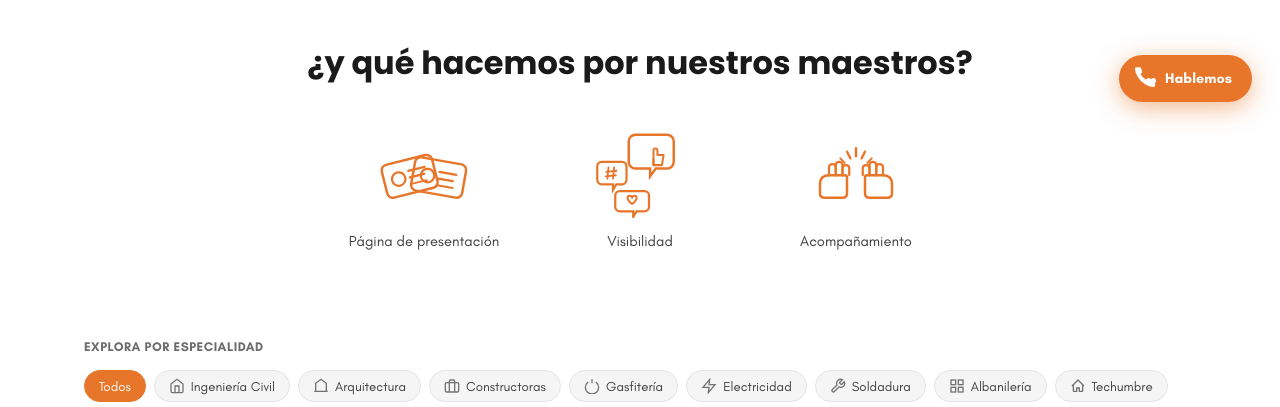
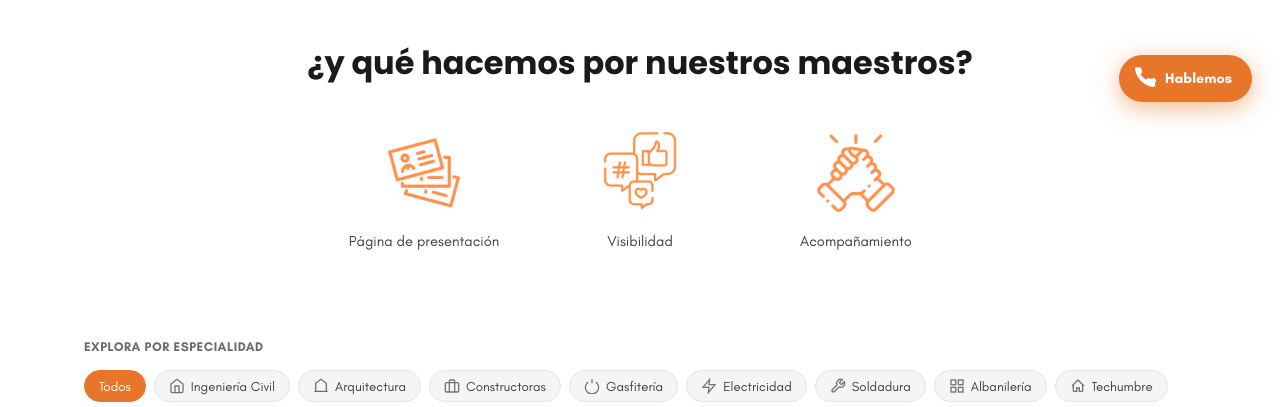
Before and after one commit to franklinzunigabarrueto-a11y/quebuenmaestro, a plain HTML site: page index.html in a window 1280 px wide. Shown: the part 670-1077 px from the top of the page. Drawn offline with Linux system fonts and the light colour scheme.

Commit message:
Reemplazar SVGs por imágenes reales en sección maestros
Co-Authored-By: Claude Sonnet 4.6 <noreply@anthropic.com>

```diff
--- a/index.html
+++ b/index.html
@@ -92,75 +92,18 @@
       <h2 class="wwd-title wwd-title--sub">¿y qué hacemos por nuestros maestros?</h2>
       <div class="wwd-features">
 
-        <!-- Página de presentación -->
         <div class="wwd-feature">
-          <div class="wwd-icon">
-            <svg viewBox="0 0 80 80" fill="none" xmlns="http://www.w3.org/2000/svg">
-              <!-- Tarjeta trasera -->
-              <g transform="rotate(-14 27 42)">
-                <rect x="4" y="28" width="46" height="30" rx="5" stroke="#E8762A" stroke-width="2.2"/>
-                <circle cx="17" cy="43" r="6" stroke="#E8762A" stroke-width="2"/>
-                <line x1="27" y1="38" x2="42" y2="38" stroke="#E8762A" stroke-width="2" stroke-linecap="round"/>
-                <line x1="27" y1="44" x2="40" y2="44" stroke="#E8762A" stroke-width="2" stroke-linecap="round"/>
-                <line x1="27" y1="50" x2="41" y2="50" stroke="#E8762A" stroke-width="1.6" stroke-linecap="round"/>
-              </g>
-              <!-- Tarjeta delantera -->
-              <g transform="rotate(10 53 44)">
-                <rect x="30" y="29" width="46" height="30" rx="5" stroke="#E8762A" stroke-width="2.2"/>
-                <circle cx="43" cy="44" r="6" stroke="#E8762A" stroke-width="2"/>
-                <line x1="53" y1="39" x2="68" y2="39" stroke="#E8762A" stroke-width="2" stroke-linecap="round"/>
-                <line x1="53" y1="45" x2="66" y2="45" stroke="#E8762A" stroke-width="2" stroke-linecap="round"/>
-                <line x1="53" y1="51" x2="67" y2="51" stroke="#E8762A" stroke-width="1.6" stroke-linecap="round"/>
-              </g>
-            </svg>
-          </div>
+          <div class="wwd-icon"><img src="icon-presentacion.png" alt="Página de presentación" /></div>
           <p class="wwd-label">Página de presentación</p>
         </div>
 
-        <!-- Visibilidad -->
         <div class="wwd-feature">
-          <div class="wwd-icon">
-            <svg viewBox="0 0 80 80" fill="none" xmlns="http://www.w3.org/2000/svg">
-              <!-- Burbuja grande - pulgar arriba -->
-              <path d="M36 6 h28 a6 6 0 0 1 6 6 v18 a6 6 0 0 1-6 6 h-10 l-5 7 v-7 h-13 a6 6 0 0 1-6-6 V12 a6 6 0 0 1 6-6z" stroke="#E8762A" stroke-width="2.2"/>
-              <path d="M52 28 v-8 c0-2.5 3.5-2.5 3.5 0 v4 h5.5 l-1.5 9 h-7.5z" stroke="#E8762A" stroke-width="1.8" stroke-linejoin="round"/>
-              <line x1="52" y1="28" x2="52" y2="33" stroke="#E8762A" stroke-width="1.8" stroke-linecap="round"/>
-              <!-- Burbuja pequeña - hashtag -->
-              <path d="M6 30 h18 a4 4 0 0 1 4 4 v12 a4 4 0 0 1-4 4 h-5 l-3 5 v-5 h-10 a4 4 0 0 1-4-4 V34 a4 4 0 0 1 4-4z" stroke="#E8762A" stroke-width="2"/>
-              <line x1="12" y1="35" x2="11" y2="45" stroke="#E8762A" stroke-width="1.6" stroke-linecap="round"/>
-              <line x1="17" y1="35" x2="16" y2="45" stroke="#E8762A" stroke-width="1.6" stroke-linecap="round"/>
-              <line x1="10" y1="39" x2="19" y2="38" stroke="#E8762A" stroke-width="1.6" stroke-linecap="round"/>
-              <line x1="9.5" y1="43" x2="18.5" y2="42" stroke="#E8762A" stroke-width="1.6" stroke-linecap="round"/>
-              <!-- Burbuja corazón - abajo -->
-              <path d="M22 56 h22 a4 4 0 0 1 4 4 v10 a4 4 0 0 1-4 4 h-7 l-3 5 v-5 h-12 a4 4 0 0 1-4-4 V60 a4 4 0 0 1 4-4z" stroke="#E8762A" stroke-width="2"/>
-              <path d="M29 62 c0-2.5 3.5-2.5 4 0 c0.5-2.5 4-2.5 4 0 c0 2.5-4 5.5-4 5.5 s-4-3-4-5.5z" stroke="#E8762A" stroke-width="1.8" stroke-linejoin="round"/>
-            </svg>
-          </div>
+          <div class="wwd-icon"><img src="icon-visibilidad.png" alt="Visibilidad" /></div>
           <p class="wwd-label">Visibilidad</p>
         </div>
 
-        <!-- Acompañamiento -->
         <div class="wwd-feature">
-          <div class="wwd-icon">
-            <svg viewBox="0 0 80 80" fill="none" xmlns="http://www.w3.org/2000/svg">
-              <!-- Puño izquierdo -->
-              <path d="M8 50 Q8 42 16 42 L30 42 Q32 42 32 44 L32 58 Q32 62 28 62 L12 62 Q8 62 8 58Z" stroke="#E8762A" stroke-width="2.2" stroke-linejoin="round"/>
-              <path d="M16 42 L16 35 Q16 32 19 32 Q22 32 22 35 L22 42" stroke="#E8762A" stroke-width="2" stroke-linecap="round"/>
-              <path d="M22 42 L22 33 Q22 30 25 30 Q28 30 28 33 L28 42" stroke="#E8762A" stroke-width="2" stroke-linecap="round"/>
-              <path d="M28 42 L28 36 Q28 33 31 33 Q34 33 34 36 L34 42" stroke="#E8762A" stroke-width="2" stroke-linecap="round"/>
-              <!-- Puño derecho -->
-              <path d="M72 50 Q72 42 64 42 L50 42 Q48 42 48 44 L48 58 Q48 62 52 62 L68 62 Q72 62 72 58Z" stroke="#E8762A" stroke-width="2.2" stroke-linejoin="round"/>
-              <path d="M64 42 L64 35 Q64 32 61 32 Q58 32 58 35 L58 42" stroke="#E8762A" stroke-width="2" stroke-linecap="round"/>
-              <path d="M58 42 L58 33 Q58 30 55 30 Q52 30 52 33 L52 42" stroke="#E8762A" stroke-width="2" stroke-linecap="round"/>
-              <path d="M52 42 L52 36 Q52 33 49 33 Q46 33 46 36 L46 42" stroke="#E8762A" stroke-width="2" stroke-linecap="round"/>
-              <!-- Destellos de impacto -->
-              <line x1="40" y1="18" x2="40" y2="25" stroke="#E8762A" stroke-width="2.2" stroke-linecap="round"/>
-              <line x1="32" y1="21" x2="35" y2="27" stroke="#E8762A" stroke-width="2" stroke-linecap="round"/>
-              <line x1="48" y1="21" x2="45" y2="27" stroke="#E8762A" stroke-width="2" stroke-linecap="round"/>
-              <line x1="26" y1="27" x2="30" y2="31" stroke="#E8762A" stroke-width="1.8" stroke-linecap="round"/>
-              <line x1="54" y1="27" x2="50" y2="31" stroke="#E8762A" stroke-width="1.8" stroke-linecap="round"/>
-            </svg>
-          </div>
+          <div class="wwd-icon"><img src="icon-acompanamiento.png" alt="Acompañamiento" /></div>
           <p class="wwd-label">Acompañamiento</p>
         </div>
 
```
Also changed, not shown: icon-acompanamiento.png (added), icon-presentacion.png (added), icon-visibilidad.png (added).
